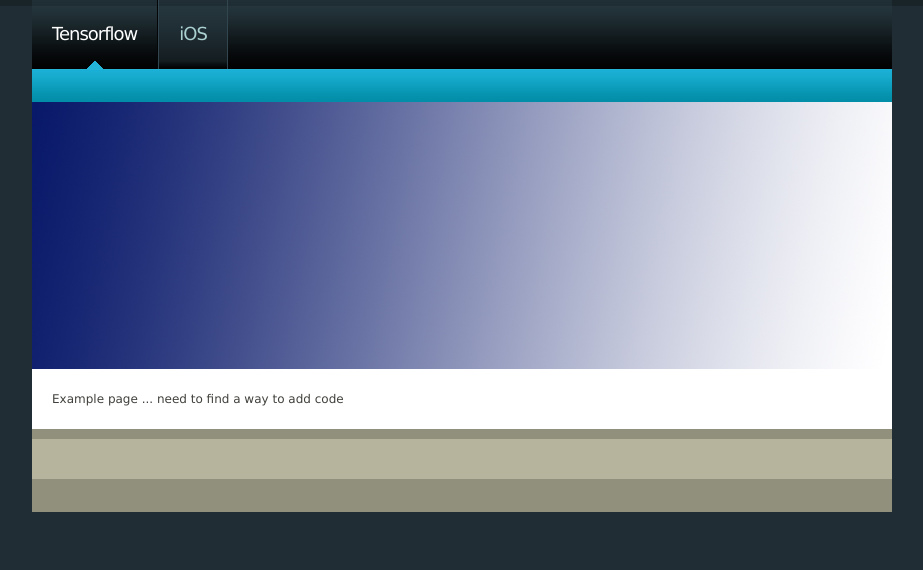
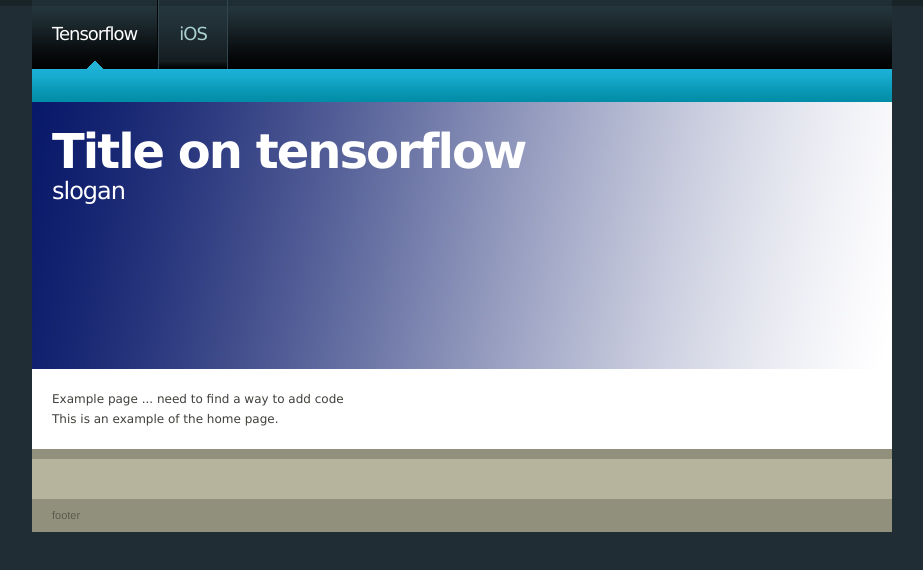
Before and after one commit to mchirico/tutorials, a plain HTML site: page index.html in a window 1280 px wide. Shown: the whole page, without its empty margins (178-1101 px from the left). Drawn offline with Linux system fonts and the light colour scheme.

Commit message:
auto update

```diff
--- a/index.html
+++ b/index.html
@@ -36,13 +36,15 @@
 
 			<div id="siteHeader">
 				<div id="siteLogo"></div>
-				<h1></h1>
-				<h2></h2>
+				<h1>Title on tensorflow</h1>
+				<h2>slogan</h2>
 			</div>
 
 			<div id="contentContainer">
 				<div id="content">
 					<p>Example page ... need to find a way to add code</p>
+
+<p>This is an example of the home page.</p>
 				</div>
 				<div class="clearer"></div>
 			</div>
@@ -61,7 +63,7 @@
 			</div>
 
 			<div id="copyright">
-				<span class="inset"></span>
+				<span class="inset">footer</span>
 			</div>
 
 		</div>
```
Also changed, not shown: markdown/index.html (+3 -3 lines).
